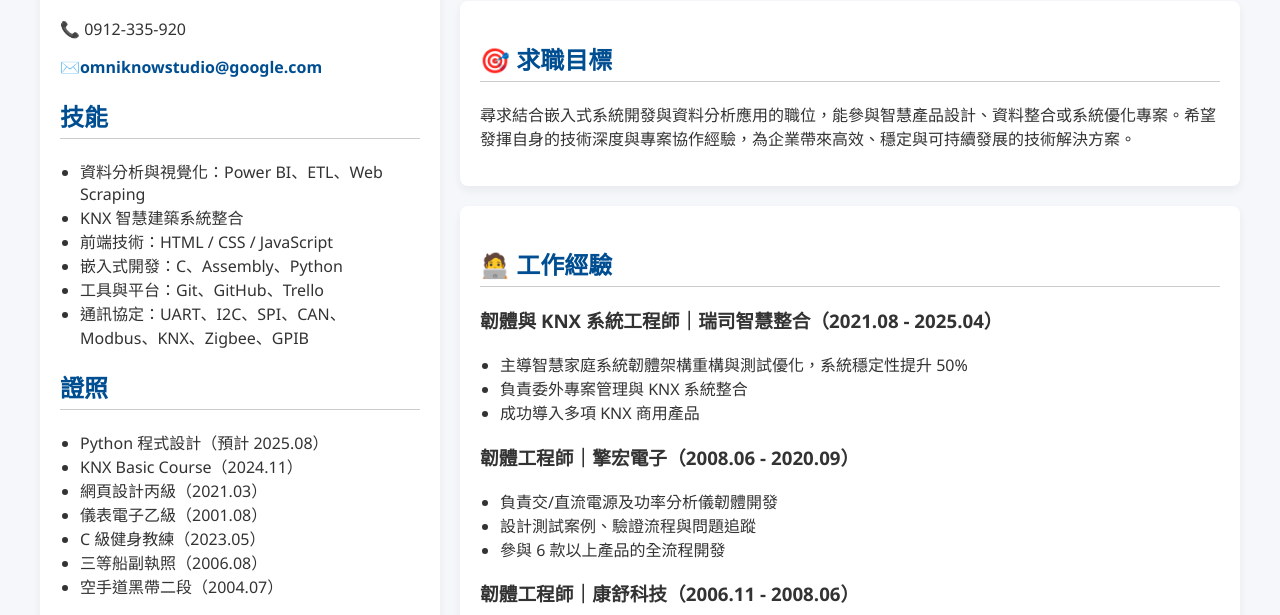
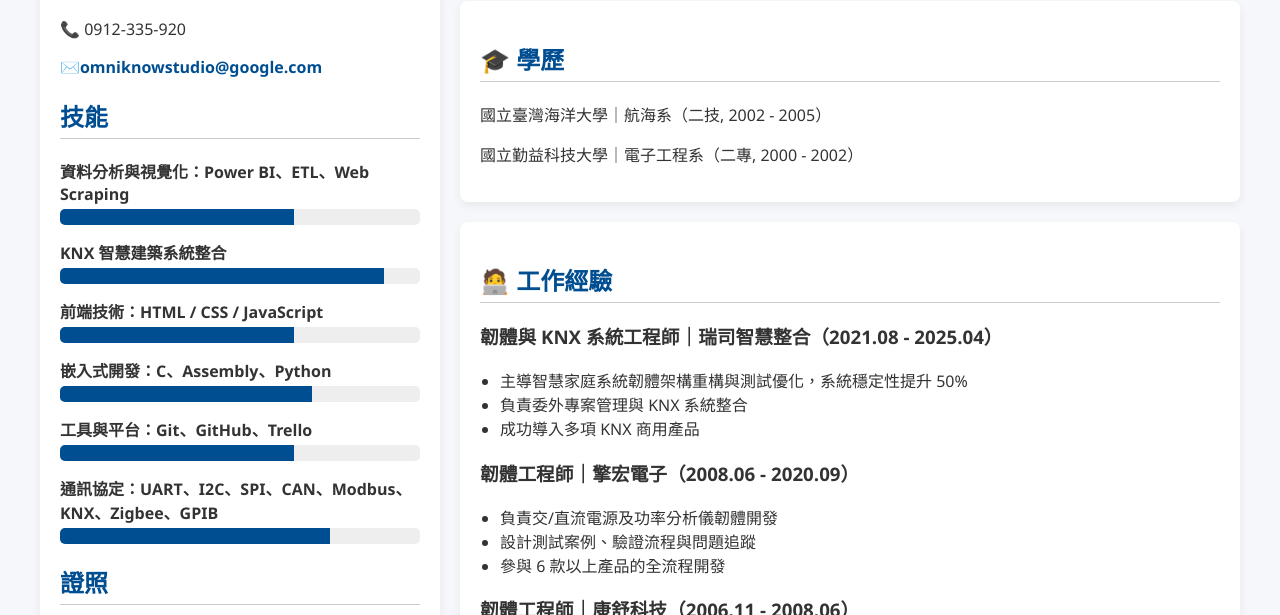
Before and after one commit to omniknow/About-the-Pavilion-Master, a plain HTML site: page index.html in a window 1280 px wide. Shown: the part 364-979 px from the top of the page. Drawn offline with Linux system fonts and the light colour scheme.

Commit message:
版面調整+技能條

```diff
--- a/index.html
+++ b/index.html
@@ -12,6 +12,7 @@
             --text-color: #333;
             --card-bg: #ffffff;
             --border-radius: 8px;
+            --strong-color: #6341bf;
         }
 
         body {
@@ -112,6 +113,11 @@
             color: #0077cc;
             cursor: pointer;
         }
+
+        #strong {
+            font-weight: bold;
+            color: var(--strong-color);
+        }
     </style>
 </head>
 
@@ -128,22 +134,96 @@
                     class="email-link">
                     omniknowstudio@google.com</a></p>
 
-            <h2>技能</h2>
+            <!-- <h2>技能</h2>
             <ul>
-                <li>資料分析與視覺化：Power BI、ETL、Web Scraping</li>
+                <li id="strong">資料分析與視覺化：Power BI、ETL、Web Scraping</li>
                 <li>KNX 智慧建築系統整合</li>
                 <li>前端技術：HTML / CSS / JavaScript</li>
                 <li>嵌入式開發：C、Assembly、Python</li>
                 <li>工具與平台：Git、GitHub、Trello</li>
                 <li>通訊協定：UART、I2C、SPI、CAN、Modbus、KNX、Zigbee、GPIB</li>
-            </ul>
+            </ul> -->
+<style>
+  .skill-section {
+    max-width: 600px;
+    margin: 20px 0;
+  }
+
+  .skill {
+    margin-bottom: 15px;
+  }
+
+  .skill-name {
+    font-weight: bold;
+    margin-bottom: 4px;
+  }
+
+  .skill-bar {
+    background-color: #eee;
+    border-radius: 5px;
+    overflow: hidden;
+    height: 16px;
+  }
+
+  .skill-level {
+    height: 100%;
+    background-color: var(--primary-color, #007bff);
+    width: 0;
+    transition: width 2s ease-in-out;
+  }
+
+  /* 依照等級分配寬度 */
+  .level-95 { width: 95%; }
+  .level-90 { width: 90%; }
+  .level-85 { width: 85%; }
+  .level-80 { width: 80%; }
+  .level-75 { width: 75%; }
+  .level-70 { width: 70%; }
+  .level-65 { width: 65%; }
+  .level-60 { width: 60%; }
+  .level-50 { width: 50%; }
+</style>
+
+<section class="skill-section">
+  <h2>技能</h2>
+
+  <div class="skill">
+    <div class="skill-name">資料分析與視覺化：Power BI、ETL、Web Scraping</div>
+    <div class="skill-bar"><div class="skill-level level-65"></div></div>
+  </div>
+
+  <div class="skill">
+    <div class="skill-name">KNX 智慧建築系統整合</div>
+    <div class="skill-bar"><div class="skill-level level-90"></div></div>
+  </div>
+
+  <div class="skill">
+    <div class="skill-name">前端技術：HTML / CSS / JavaScript</div>
+    <div class="skill-bar"><div class="skill-level level-65"></div></div>
+  </div>
+
+  <div class="skill">
+    <div class="skill-name">嵌入式開發：C、Assembly、Python</div>
+    <div class="skill-bar"><div class="skill-level level-70"></div></div>
+  </div>
+
+  <div class="skill">
+    <div class="skill-name">工具與平台：Git、GitHub、Trello</div>
+    <div class="skill-bar"><div class="skill-level level-65"></div></div>
+  </div>
+
+  <div class="skill">
+    <div class="skill-name">通訊協定：UART、I2C、SPI、CAN、Modbus、KNX、Zigbee、GPIB</div>
+    <div class="skill-bar"><div class="skill-level level-75"></div></div>
+  </div>
+</section>
 
             <h2>證照</h2>
             <ul>
-                <li>Python 程式設計（預計 2025.08）</li>
-                <li>KNX Basic Course（2024.11）</li>
-                <li>網頁設計丙級（2021.03）</li>
-                <li>儀表電子乙級（2001.08）</li>
+                <li id="strong">Python 程式設計（預計 2025.08）</li>
+                <li id="strong">KNX Basic Course（2024.11）</li>
+                <li id="strong">網頁設計丙級（2021.03）</li>
+                <li id="strong">儀表電子乙級（2001.08）</li>
                 <li>C 級健身教練（2023.05）</li>
                 <li>三等船副執照（2006.08）</li>
                 <li>空手道黑帶二段（2004.07）</li>
@@ -172,8 +252,9 @@
             </div>
 
             <div class="card">
-                <h2>🎯 求職目標</h2>
-                <p>尋求結合嵌入式系統開發與資料分析應用的職位，能參與智慧產品設計、資料整合或系統優化專案。希望發揮自身的技術深度與專案協作經驗，為企業帶來高效、穩定與可持續發展的技術解決方案。</p>
+                <h2>🎓 學歷</h2>
+                <p>國立臺灣海洋大學｜航海系（二技, 2002 - 2005）</p>
+                <p>國立勤益科技大學｜電子工程系（二專, 2000 - 2002）</p>
             </div>
 
             <div class="card">
@@ -202,11 +283,9 @@
             </div>
 
             <div class="card">
-                <h2>🎓 學歷</h2>
-                <p>國立臺灣海洋大學｜航海系（二技, 2002 - 2005）</p>
-                <p>國立勤益科技大學｜電子工程系（二專, 2000 - 2002）</p>
+                <h2>🎯 求職目標</h2>
+                <p>尋求結合嵌入式系統開發與資料分析應用的職位，能參與智慧產品設計、資料整合或系統優化專案。希望發揮自身的技術深度與專案協作經驗，為企業帶來高效、穩定與可持續發展的技術解決方案。</p>
             </div>
-
         </div>
     </div>
 </body>
```
